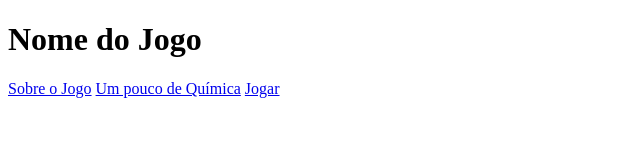
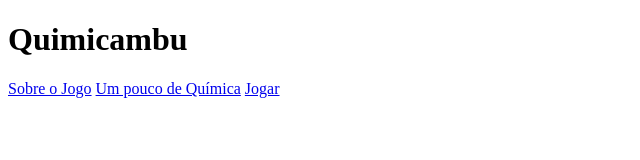
Before and after one commit to kimolecula/game, a plain HTML site: page index.html in a window 1280 px wide. Shown: the whole page, without its empty margins (0-640 px from the left). Drawn offline with Linux system fonts and the light colour scheme.

Commit message:
teste de commit

```diff
--- a/index.html
+++ b/index.html
@@ -2,10 +2,10 @@
 <html>
   <head>
     <meta charset="utf-8">
-    <title>JOGO TAL</title>
+    <title>Quimicambu</title>
   </head>
   <body>
-<h1>Nome do Jogo</h1>
+<h1>Quimicambu</h1>
 <div class="">
   <a href="sobre-o-jogo.html">Sobre o Jogo</a>
   <a href="um-pouco-de-quimica.html">Um pouco de Química</a>
```
